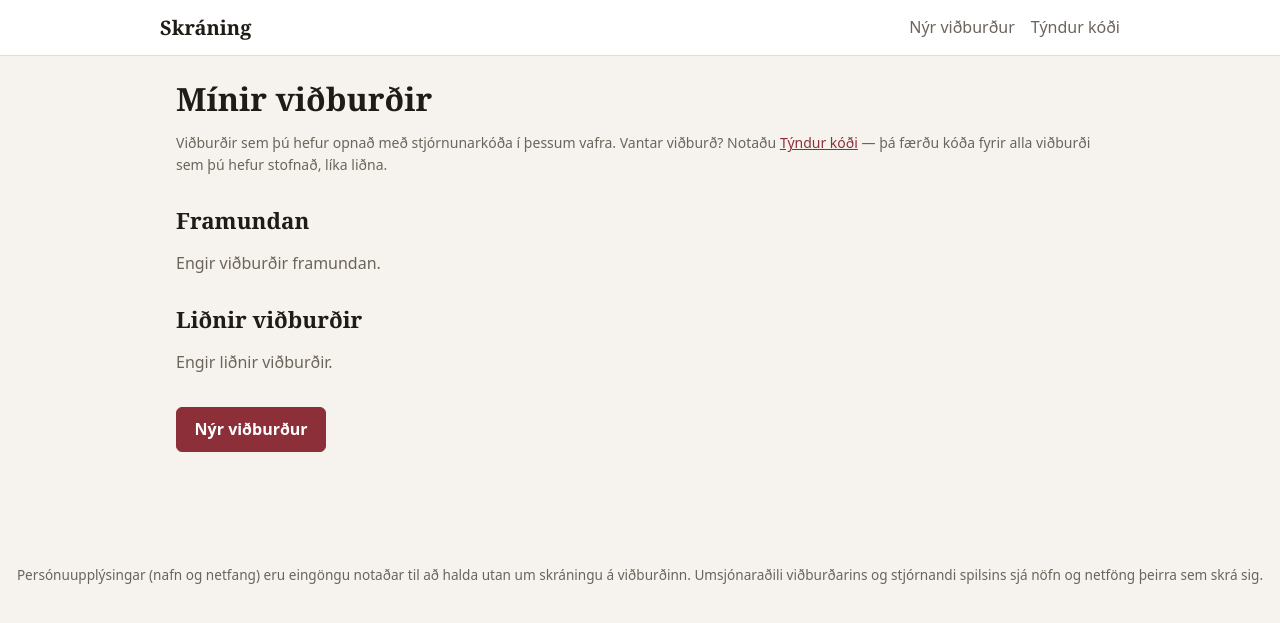
After one commit to bjornlevi/skraning, a Flask app: page /mine in a window 1280 px wide. The commit adds this page. Shown: the top 623 px of the page. Run offline with Flask 3, Linux system fonts and the light colour scheme.

Commit message:
liðnir viðburðir til þess að geta skoðað skráningu og greiðslu

```diff
--- a/app.py
+++ b/app.py
@@ -304,6 +304,24 @@ def grant(kind: str, obj_id: int) -> None:
 
 def has_access(kind: str, obj_id: int) -> bool:
     return obj_id in session.get(kind, [])
+
+
+def managed_events() -> list:
+    """Events this browser has opened with an admin code, past and cancelled ones too, newest first,
+    with counts of active registrations and how many are marked paid."""
+    ids = session.get("events", [])
+    if not ids:
+        return []
+    return get_db().execute(
+        f"""SELECT e.*,
+                (SELECT COUNT(*) FROM registrations r WHERE r.event_id = e.id
+                   AND r.verified_at IS NOT NULL AND r.cancelled_at IS NULL) AS n_regs,
+                (SELECT COUNT(*) FROM registrations r WHERE r.event_id = e.id
+                   AND r.verified_at IS NOT NULL AND r.cancelled_at IS NULL AND r.paid_at IS NOT NULL) AS n_paid
+            FROM events e WHERE e.id IN ({",".join("?" * len(ids))})
+            ORDER BY e.starts_at DESC""",
+        ids,
+    ).fetchall()
 
 
 def registration_closed_reason(event) -> str | None:
@@ -1064,10 +1082,7 @@ def create_app(overrides: dict | None = None) -> Flask:
             n_games = source and db.execute(
                 "SELECT COUNT(*) FROM queues WHERE event_id = ?", (source["id"],)).fetchone()[0]
             # Events this browser manages (past ones too), offered as templates to copy
-            ids = session.get("events", [])
-            own_events = [] if source or not ids else db.execute(
-                f"""SELECT * FROM events WHERE id IN ({",".join("?" * len(ids))})
-                    ORDER BY starts_at DESC""", ids).fetchall()
+            own_events = [] if source else managed_events()
             return render_template("event_form.html", creating=True, need_password=need_password,
                                    source=source, n_games=n_games, own_events=own_events,
                                    now=now_db(), values=values, errors=errors), status
@@ -1144,6 +1159,14 @@ def create_app(overrides: dict | None = None) -> Flask:
             return form(request.form, errors, 500)
         return redirect(url_for("sent", to="event"))
 
+    @app.route("/mine")
+    def my_events():
+        now = now_db()
+        events = managed_events()
+        return render_template("mine.html",
+                               upcoming=[e for e in reversed(events) if e["ends_at"] > now],
+                               past=[e for e in events if e["ends_at"] <= now])
+
     def load_admin_event(slug):
         event = get_db().execute("SELECT * FROM events WHERE slug = ?", (slug,)).fetchone()
         if event is None:
@@ -1176,7 +1199,7 @@ def create_app(overrides: dict | None = None) -> Flask:
             ).fetchone()
             queues.append({"queue": q, "standing": queue_standing(db, q), "pending": pending,
                            "link": external_url("game_page", slug=slug, queue_id=q["id"])})
-        return render_template("admin.html", event=event, queues=queues,
+        return render_template("admin.html", event=event, queues=queues, past=event["ends_at"] <= now_db(),
                                public_url=external_url("event_page", slug=slug))
 
     @app.route("/admin/<slug>/edit", methods=["GET", "POST"])
--- a/templates/admin.html
+++ b/templates/admin.html
@@ -2,12 +2,13 @@
 {% from "_macros.html" import state_badge %}
 {% block title %}Umsjón: {{ event.name }} – {{ site_name }}{% endblock %}
 {% block content %}
-  <div class="muted small">Umsjón viðburðar</div>
+  <div class="muted small"><a href="{{ url_for('my_events') }}">Mínir viðburðir</a> › Umsjón viðburðar</div>
   <h1>{{ event.name }}</h1>
   <div class="meta">
     <span>📅 {{ event.starts_at|dtrange(event.ends_at) }}</span>
     {% if event.location %}<span>📍 {{ event.location }}</span>{% endif %}
     {% if event.status == 'cancelled' %}<span class="badge bad">Aflýst</span>
+    {% elif past %}<span class="badge">Liðinn</span>
     {% elif not event.listed %}<span class="badge">Ekki á forsíðu</span>{% endif %}
   </div>
 
--- a/templates/base.html
+++ b/templates/base.html
@@ -181,6 +181,7 @@
     <div class="inner">
       <a class="brand" href="{{ url_for('home') }}">{{ site_name }}</a>
       <nav>
+        {% if session.get('events') %}<a href="{{ url_for('my_events') }}">Mínir viðburðir</a>{% endif %}
         <a href="{{ url_for('new_event') }}">Nýr viðburður</a>
         <a href="{{ url_for('lost') }}">Týndur kóði</a>
       </nav>
--- /dev/null
+++ b/templates/mine.html
@@ -0,0 +1,37 @@
+{% extends "base.html" %}
+{% block title %}Mínir viðburðir – {{ site_name }}{% endblock %}
+{% macro event_table(events) %}
+  <div class="table-wrap">
+    <table>
+      <thead><tr><th>Viðburður</th><th>Tími</th><th>Skráningar</th><th>Greitt</th><th></th></tr></thead>
+      <tbody>
+        {% for e in events %}
+          <tr>
+            <td><a href="{{ url_for('admin', slug=e.slug) }}"><strong>{{ e.name }}</strong></a>
+              {% if e.status == 'cancelled' %}<span class="badge bad">Aflýst</span>
+              {% elif e.status == 'pending' %}<span class="badge">Óstaðfestur</span>{% endif %}</td>
+            <td class="small">{{ e.starts_at|dtrange(e.ends_at) }}</td>
+            <td>{{ e.n_regs }}</td>
+            <td>{{ e.n_paid }} / {{ e.n_regs }}</td>
+            <td><div class="actions">
+              <a class="btn secondary small" href="{{ url_for('admin', slug=e.slug) }}">Opna</a>
+              <a class="btn secondary small" href="{{ url_for('new_event', copy=e.slug) }}">Afrita</a>
+            </div></td>
+          </tr>
+        {% endfor %}
+      </tbody>
+    </table>
+  </div>
+{% endmacro %}
+{% block content %}
+  <h1>Mínir viðburðir</h1>
+  <p class="muted small">Viðburðir sem þú hefur opnað með stjórnunarkóða í þessum vafra. Vantar viðburð? Notaðu <a href="{{ url_for('lost') }}">Týndur kóði</a> — þá færðu kóða fyrir alla viðburði sem þú hefur stofnað, líka liðna.</p>
+
+  <h2>Framundan</h2>
+  {% if upcoming %}{{ event_table(upcoming) }}{% else %}<p class="muted">Engir viðburðir framundan.</p>{% endif %}
+
+  <h2>Liðnir viðburðir</h2>
+  {% if past %}{{ event_table(past) }}{% else %}<p class="muted">Engir liðnir viðburðir.</p>{% endif %}
+
+  <p style="margin-top:2rem"><a class="btn" href="{{ url_for('new_event') }}">Nýr viðburður</a></p>
+{% endblock %}
```
Also changed, not shown: tests/test_flow.py (+18 -0 lines).
